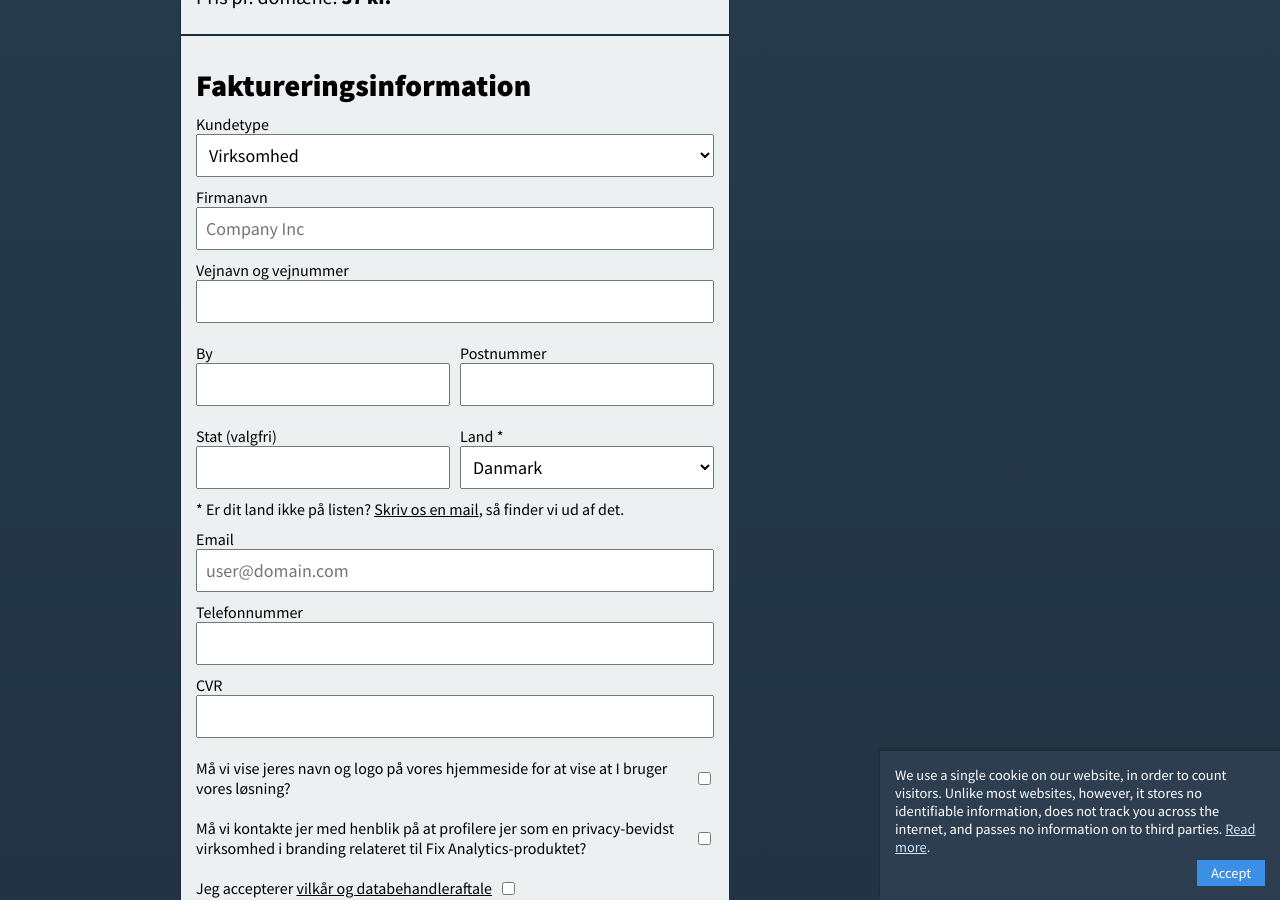
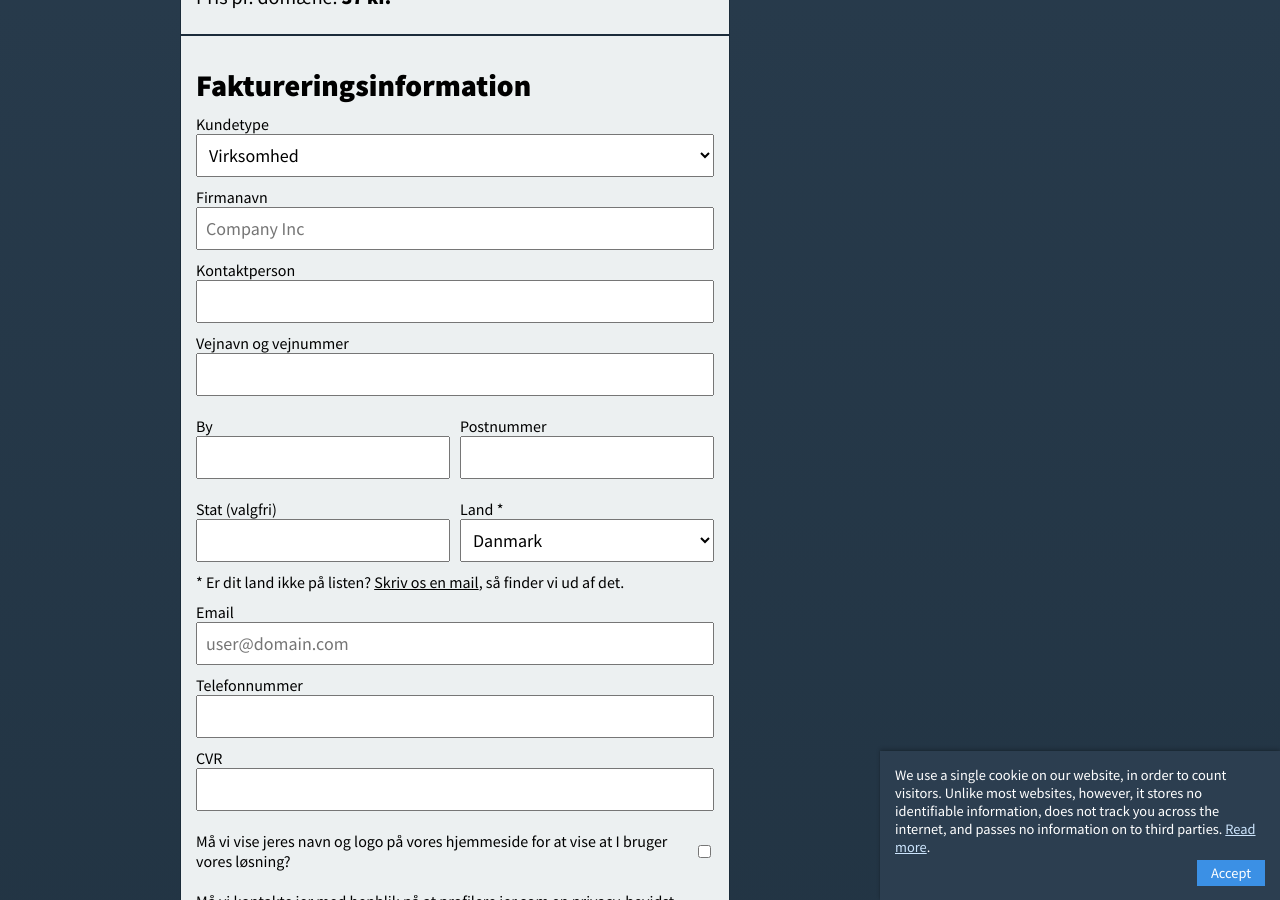
Before and after one commit to derangeddk/deranged.dk, a Jekyll site: the page built from fix-google-analytics/index.html, in a window 1280 px wide and 900 px high, scrolled down 2589 px. Built offline with Jekyll 4.4.1, drawn with Linux system fonts in a browser that asks for light colours.

Commit message:
Add contact person in form data and move message overlay into contact-form for positioning

```diff
--- a/_includes/fix_analytics_signup_form.html
+++ b/_includes/fix_analytics_signup_form.html
@@ -1,7 +1,7 @@
 {% if include.language == "danish" %}
     {% assign lang_da = true %}
 {% endif %}
-<section>
+<section class="fix-analytics-form">
     <form
         id="contact-form-analytics"
         method="post"
@@ -78,6 +78,14 @@
                     type="text"
                     name="name"
                     placeholder="Company Inc"
+                    required
+                />
+            </label>
+            <label>
+                <span>{% if lang_da %} Kontaktperson {% else %} Contact person {% endif %}</span>
+                <input
+                    type="text"
+                    name="contactName"
                     required
                 />
             </label>
@@ -218,8 +226,6 @@
                 />
             </label>
             <button type="submit">{% if lang_da %} Tilmeld {% else %} Signup {% endif %}</button>
-        </div>
-    </form>
             <div
                 class="contact-form-overlay contact-form-overlay-clickthrough"
                 data-analytics-form-overlay
@@ -252,6 +258,8 @@
                     </p>
                 </div>
             </div>
+        </div>
+    </form>
 </section>
 
 <script>
```
Also changed, not shown: other parts of _includes/fix_analytics_signup_form.html (+1 -0 lines). Lines whose indentation alone changed are shown as unchanged.
